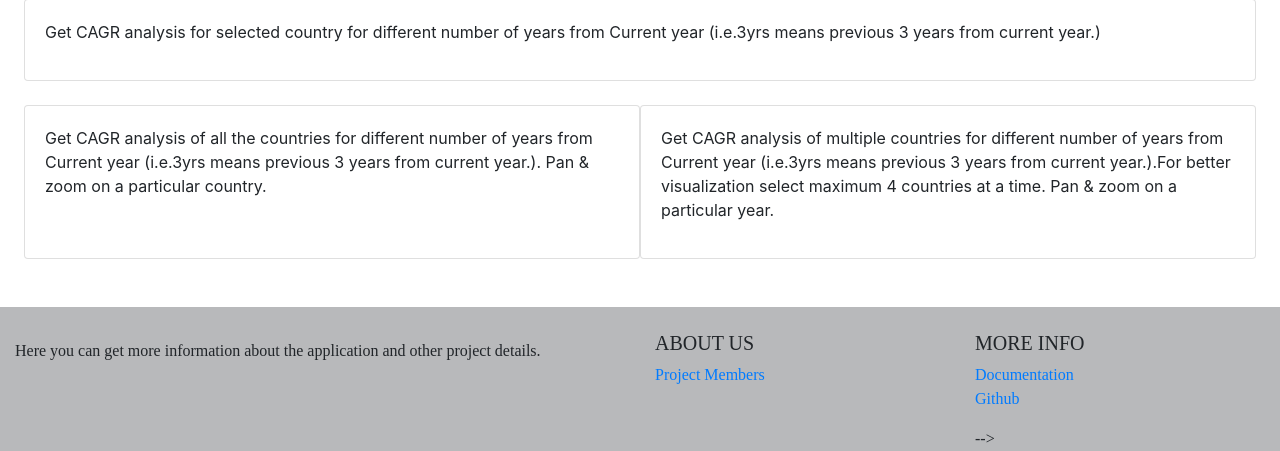
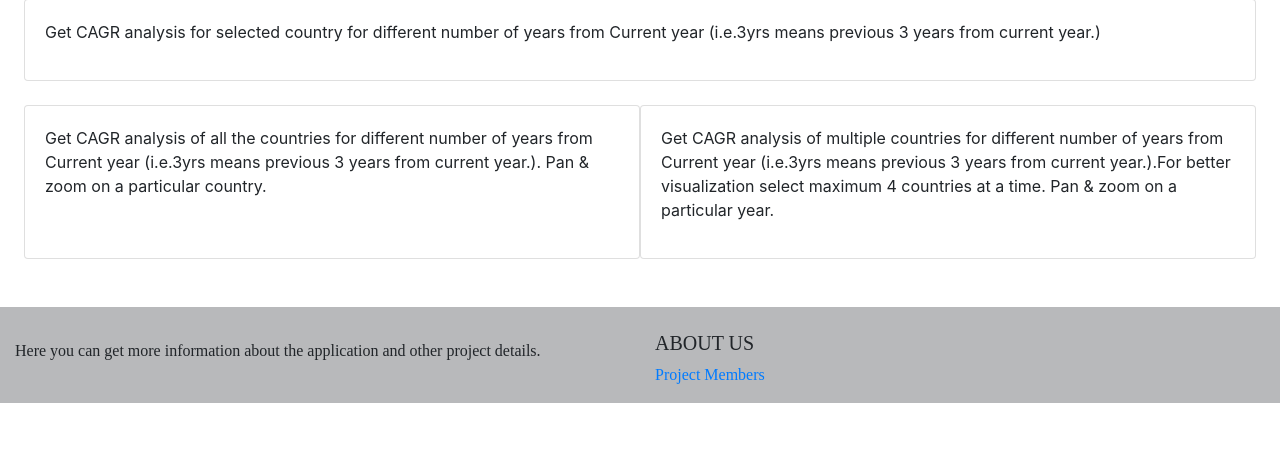
Before and after one commit to AbhishekMestry/Deloitte_casestudy, a Flask app: page /CPI in a window 1280 px wide. Shown: the part 462-913 px from the top of the page. After the commit the page ends 865 px from the top, so only its background shows below. Run offline with Flask 2, Linux system fonts and the light colour scheme; parts of the project's set-up code (start-up, migrations or seed data) failed here and were passed over; some libraries are stand-ins or nearby versions; some web fonts are replaced.

Commit message:
Update layout.html

```diff
--- a/application/templates/layout.html
+++ b/application/templates/layout.html
@@ -116,17 +116,6 @@
 
                     <!-- Grid column -->
                     <div class="col-md-3 mb-md-0 mb-3">
-
-<!--                         <!-- Links -->
-                        <h5 class="text-uppercase">More Info</h5>
-
-                        <ul class="list-unstyled">
-                            <li>
-                                <a href="http://http://localhost:63342/Deloitte-Case-Study-project-Analysis-main/_build/html/index.html">Documentation</a>
-                            <li>
-                                <a href="#!">Github</a>
-                            </li>
-                        </ul> -->
                     </div>
                 </div>
             </div>
```
